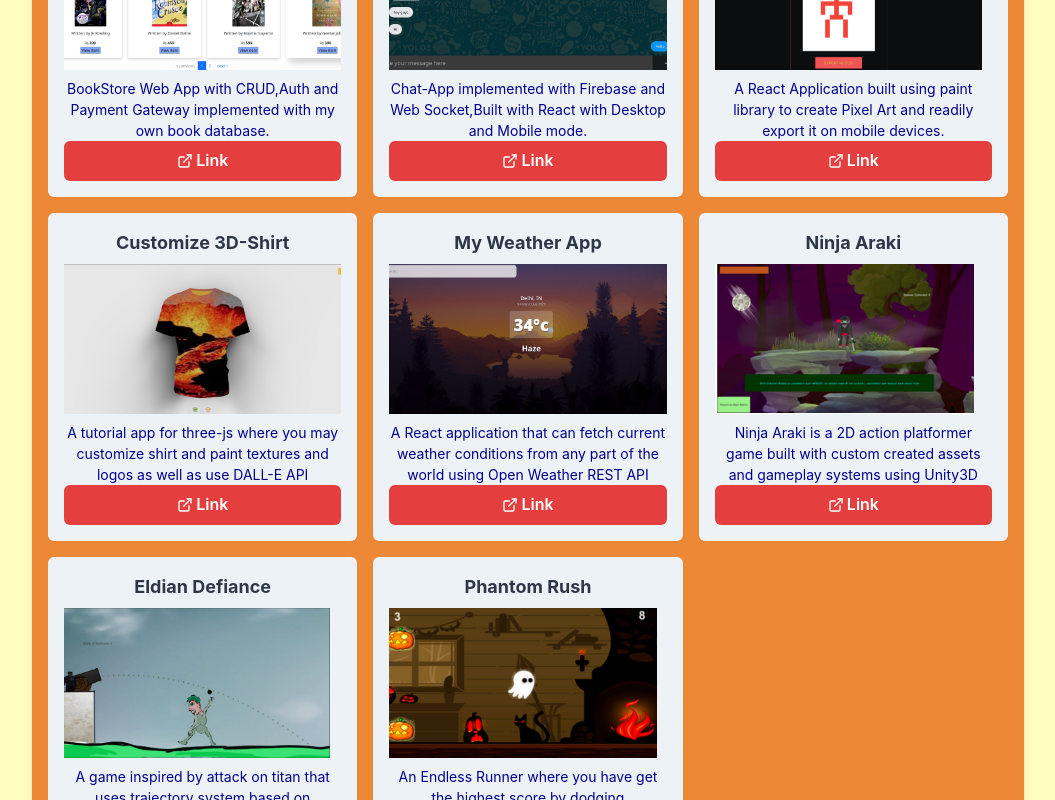
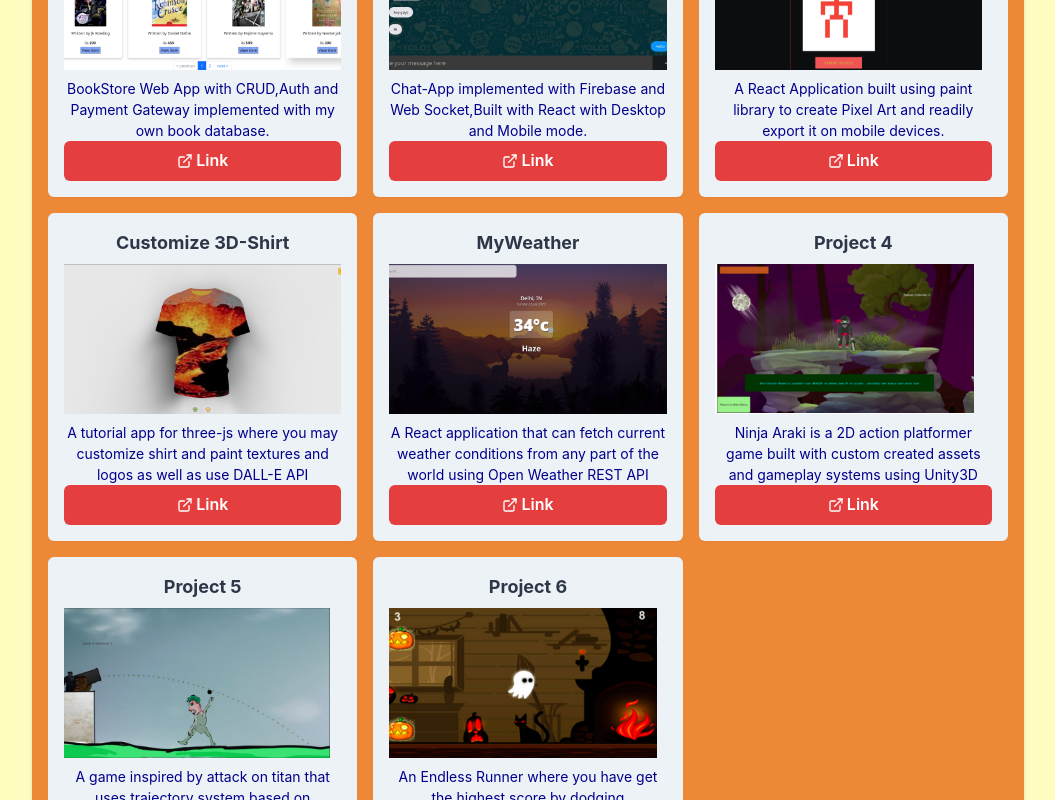
Before and after one commit to Magmastorm3007/Portfolio-site, a React (Vite) app: page /projects in a window 1280 px wide. Shown: the part 459-1259 px from the top of the page, without its empty margins (112-1167 px from the left). Built offline with nearby package versions, Linux system fonts and the light colour scheme.

Commit message:
Revert "update 2"
This reverts commit 41560eba0c8bf173ef9a3e1fe91b03e27a73bef3.

```diff
--- a/src/pages/Project.jsx
+++ b/src/pages/Project.jsx
@@ -34,28 +34,28 @@ function Project() {
         image: '8.png', // Replace with the path to your image file
       },
       {
-        title: 'My Weather App',
+        title: 'MyWeather',
         website: 'http://shashwatnath.me/MyWeatherApp/',
         description:
           'A React application that can fetch current weather conditions from any part of the world using Open Weather REST API',
         image: '7.png', // Replace with the path to your image file
       },
       {
-        title: 'Ninja Araki',
+        title: 'Project 4',
         website: 'https://magmastorm.itch.io/ninja-araki',
         description:
           'Ninja Araki is a 2D action platformer game built with custom created assets and gameplay systems using Unity3D',
         image: '4.png', // Replace with the path to your image file
       },
       {
-        title: 'Eldian Defiance',
+        title: 'Project 5',
         website: 'https://magmastorm.itch.io/eldian-defiance',
         description:
           'A game inspired by attack on titan that uses trajectory system based on mathematical calculations made in Unity3D',
         image: '5.png', // Replace with the path to your image file
       },
       {
-        title: 'Phantom Rush',
+        title: 'Project 6',
         website: 'https://magmastorm.itch.io/phantom-rush',
         description:
           'An Endless Runner where you have get the highest score by dodging enemies,made in Unity Engine 3D',
```
